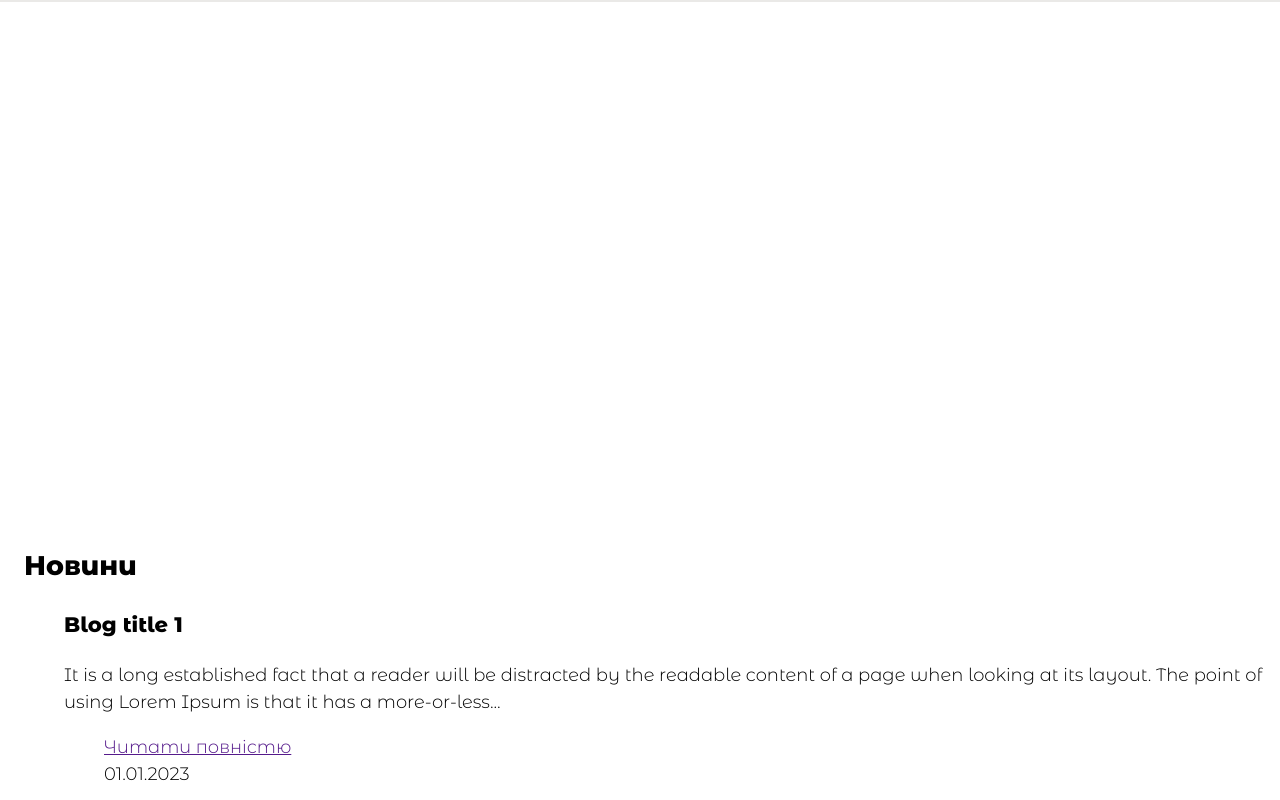
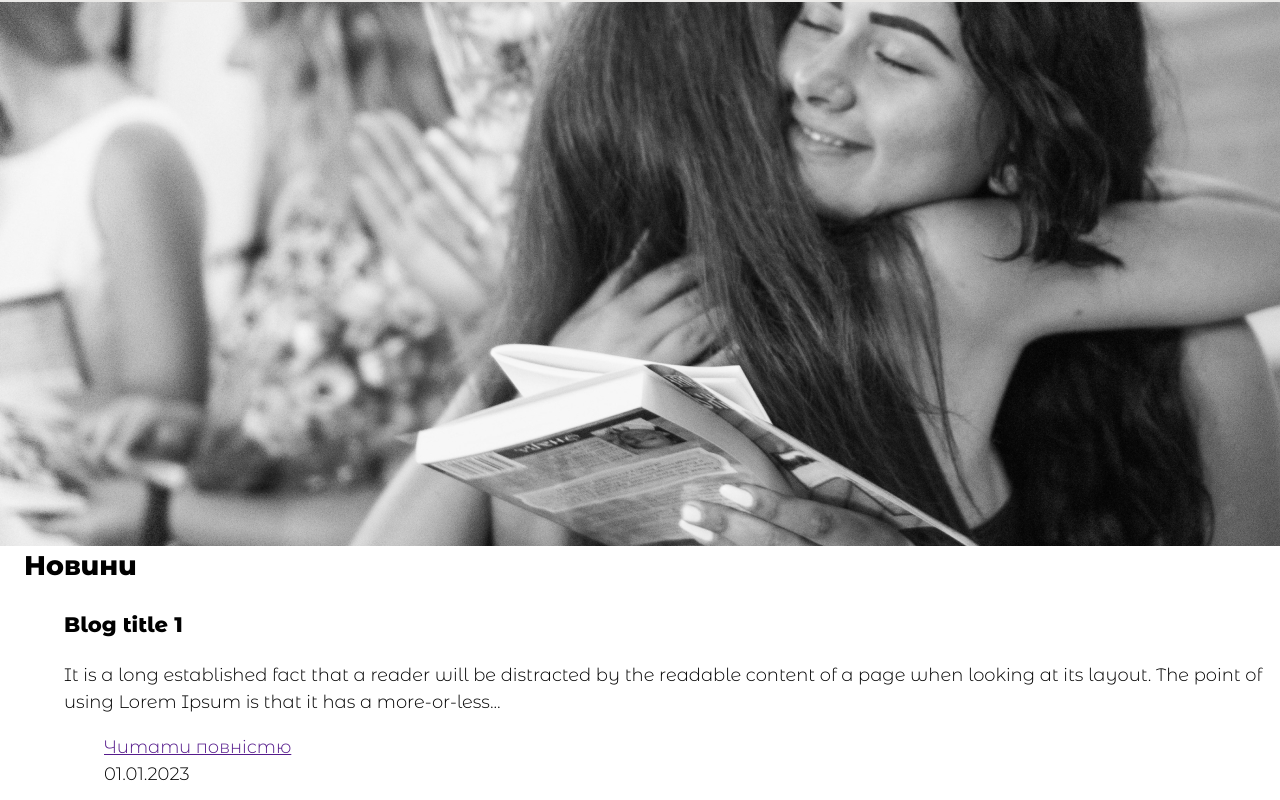
Before and after one commit to JB1qa/revivalch, a plain HTML site: page index.html in a window 1280 px wide. Shown: the part 104-904 px from the top of the page. Drawn offline with Linux system fonts and the light colour scheme.

Commit message:
Update styles.css

```diff
--- a/css/styles.css
+++ b/css/styles.css
@@ -148,7 +148,7 @@ p {
 
 .hero-section {
   padding: 272px 0;
-  background-image: url(/main/images/hero_image.jpeg);
+  background-image: url(../images/hero_image.jpeg);
 
 
 }
```
